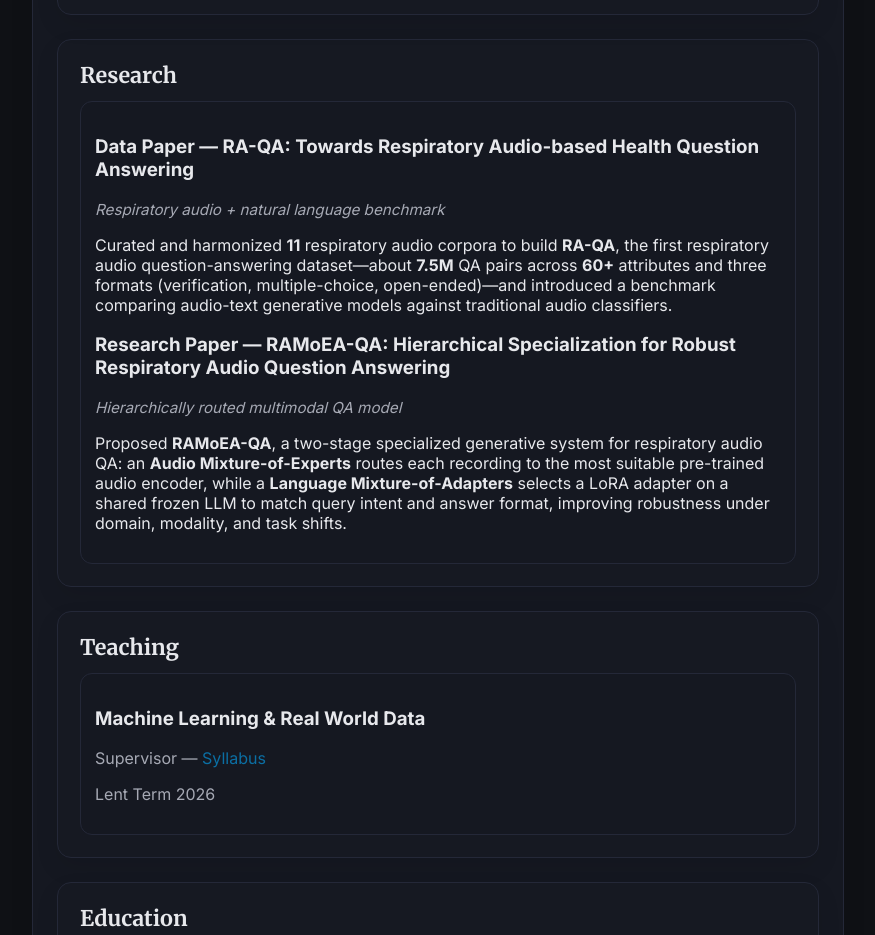
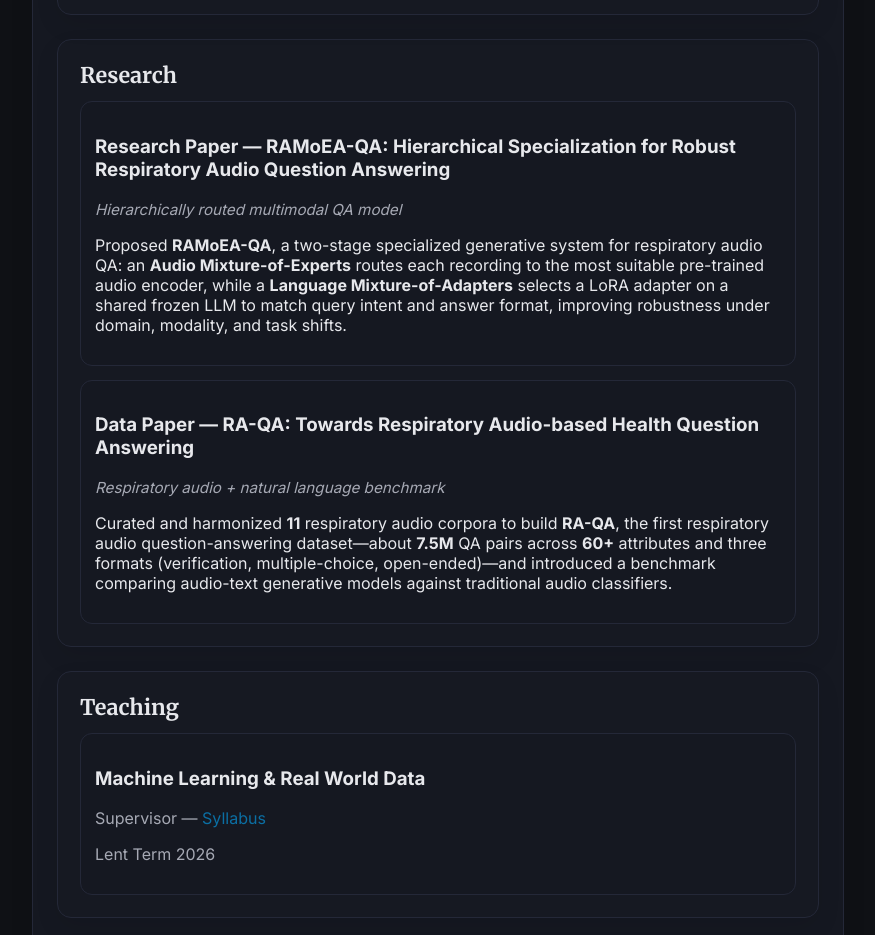
Before and after one commit to gaiabertolino/gaiabertolino.github.io, a plain HTML site: page index.html in a window 1280 px wide. Shown: the part 980-1915 px from the top of the page, without its empty margins (366-1241 px from the left). Drawn offline with Linux system fonts and the light colour scheme.

Commit message:
Update index.html

```diff
--- a/index.html
+++ b/index.html
@@ -179,16 +179,17 @@
           <h2 id="res-h">Research</h2>
           <div class="list">
             <div class="item">
+              <h3>Research Paper — RAMoEA-QA: Hierarchical Specialization for Robust Respiratory Audio Question Answering</h3>
+              <p class="muted" style="font-size:0.95rem;margin:2px 0 10px 0;"><em>Hierarchically routed multimodal QA model</em></p>
+              <p>
+                Proposed <strong>RAMoEA-QA</strong>, a two-stage specialized generative system for respiratory audio QA: an <strong>Audio Mixture-of-Experts</strong> routes each recording to the most suitable pre-trained audio encoder, while a <strong>Language Mixture-of-Adapters</strong> selects a LoRA adapter on a shared frozen LLM to match query intent and answer format, improving robustness under domain, modality, and task shifts.
+              </p>
+            </div>
+            <div class="item">
               <h3>Data Paper — RA-QA: Towards Respiratory Audio-based Health Question Answering</h3>
             <p class="muted" style="font-size:0.95rem;margin:2px 0 10px 0;"><em>Respiratory audio + natural language benchmark</em></p>
             <p>
               Curated and harmonized <strong>11</strong> respiratory audio corpora to build <strong>RA-QA</strong>, the first respiratory audio question-answering dataset—about <strong>7.5M</strong> QA pairs across <strong>60+</strong> attributes and three formats (verification, multiple-choice, open-ended)—and introduced a benchmark comparing audio-text generative models against traditional audio classifiers.
-            </p>
-
-            <h3>Research Paper — RAMoEA-QA: Hierarchical Specialization for Robust Respiratory Audio Question Answering</h3>
-            <p class="muted" style="font-size:0.95rem;margin:2px 0 10px 0;"><em>Hierarchically routed multimodal QA model</em></p>
-            <p>
-              Proposed <strong>RAMoEA-QA</strong>, a two-stage specialized generative system for respiratory audio QA: an <strong>Audio Mixture-of-Experts</strong> routes each recording to the most suitable pre-trained audio encoder, while a <strong>Language Mixture-of-Adapters</strong> selects a LoRA adapter on a shared frozen LLM to match query intent and answer format, improving robustness under domain, modality, and task shifts.
             </p>
 
               <!-- <h3>Master’s Thesis — Multimodal Question Answering for Respiratory Diagnosis</h3>
```
